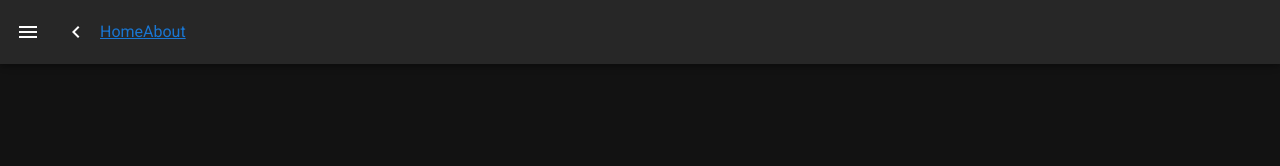
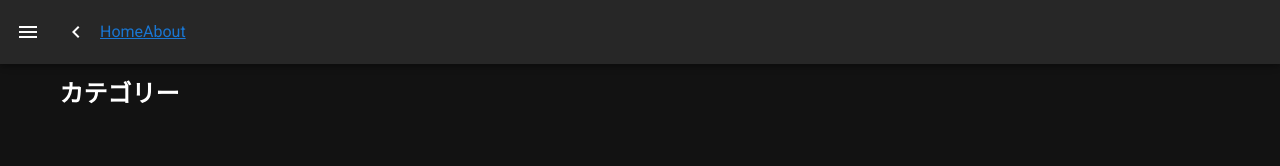
Before and after one commit to zuumi/pokemon-party, a Nuxt app: page /category in a window 1280 px wide. Before the commit this address had no page. Shown: the top 166 px of the page. Built offline with nearby package versions, Linux system fonts and the light colour scheme.

Commit message:
:+1: パスにパラメータを含めて遷移する挙動を確認した

```diff
--- /dev/null
+++ b/pages/category/_article.vue
@@ -0,0 +1,5 @@
+<template>
+  <div>
+    <h2>記事：{{ this.$route.params.article }}</h2>
+  </div>
+</template>
--- /dev/null
+++ b/pages/category/index.vue
@@ -0,0 +1,6 @@
+<template>
+  <div>
+    <h1>{{ this.$route.params.article }}</h1>
+    <h2>カテゴリー</h2>
+  </div>
+</template>
```
